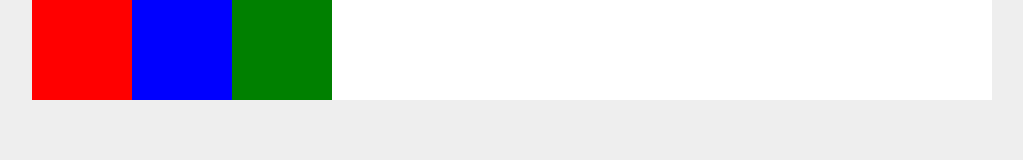
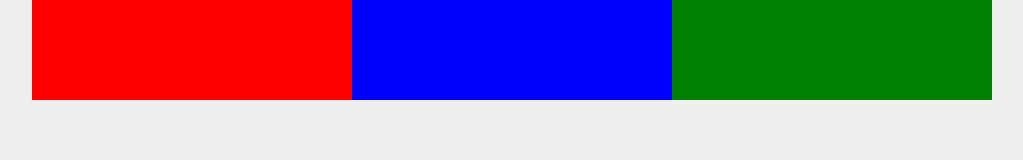
Before and after one commit to katarzynaFronc/CSS-Flexbox-Tutorial, a plain HTML site: page index.html in a window 1280 px wide. Shown: the whole page, without its empty margins (128-1151 px from the left). Drawn offline with Linux system fonts and the light colour scheme.

Commit message:
style.css was modified

```diff
--- a/style.css
+++ b/style.css
@@ -1,4 +1,4 @@
-*{
+ *{
     font-family: verdana;
     margin: 0;
 }
@@ -16,21 +16,25 @@ body{
 .flex-container{
     display: flex;
     background: #fff;
+    flex-wrap: wrap;
 }
 
 .box{
     height: 100px;
-    min-width: 100px;
+    flex: 1;
+
 }
 
 .one{
     background: red;
 }
 
+
 .two{
-background: blue;
+    background: blue;
 }
 
+
 .three{
-background: green;
+    background: green;
 }
```
